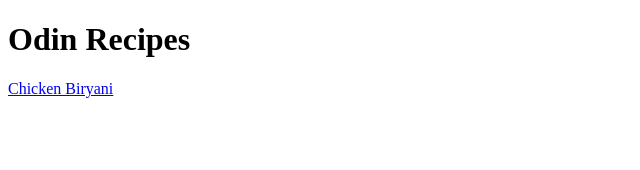
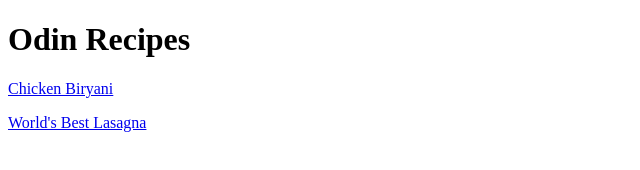
Before and after one commit to MrSparrow101/odin-recipes, a plain HTML site: page index.html in a window 1280 px wide. Shown: the whole page, without its empty margins (0-640 px from the left). Drawn offline with Linux system fonts and the light colour scheme.

Commit message:
Added a recipe and modified other pages

```diff
--- a/index.html
+++ b/index.html
@@ -6,6 +6,7 @@
     </head>
     <body>
         <h1>Odin Recipes</h1>
-        <a href="./recipes/biryani.html">Chicken Biryani</a>
+        <a href="./recipes/biryani.html"><p>Chicken Biryani</p></a>
+        <a href="./recipes/lasagna.html"><p>World's Best Lasagna</p></a>
     </body>
 </html>
```
Also changed, not shown: recipes/lasagna.html (added, +11 -0 lines), 1 other file.
